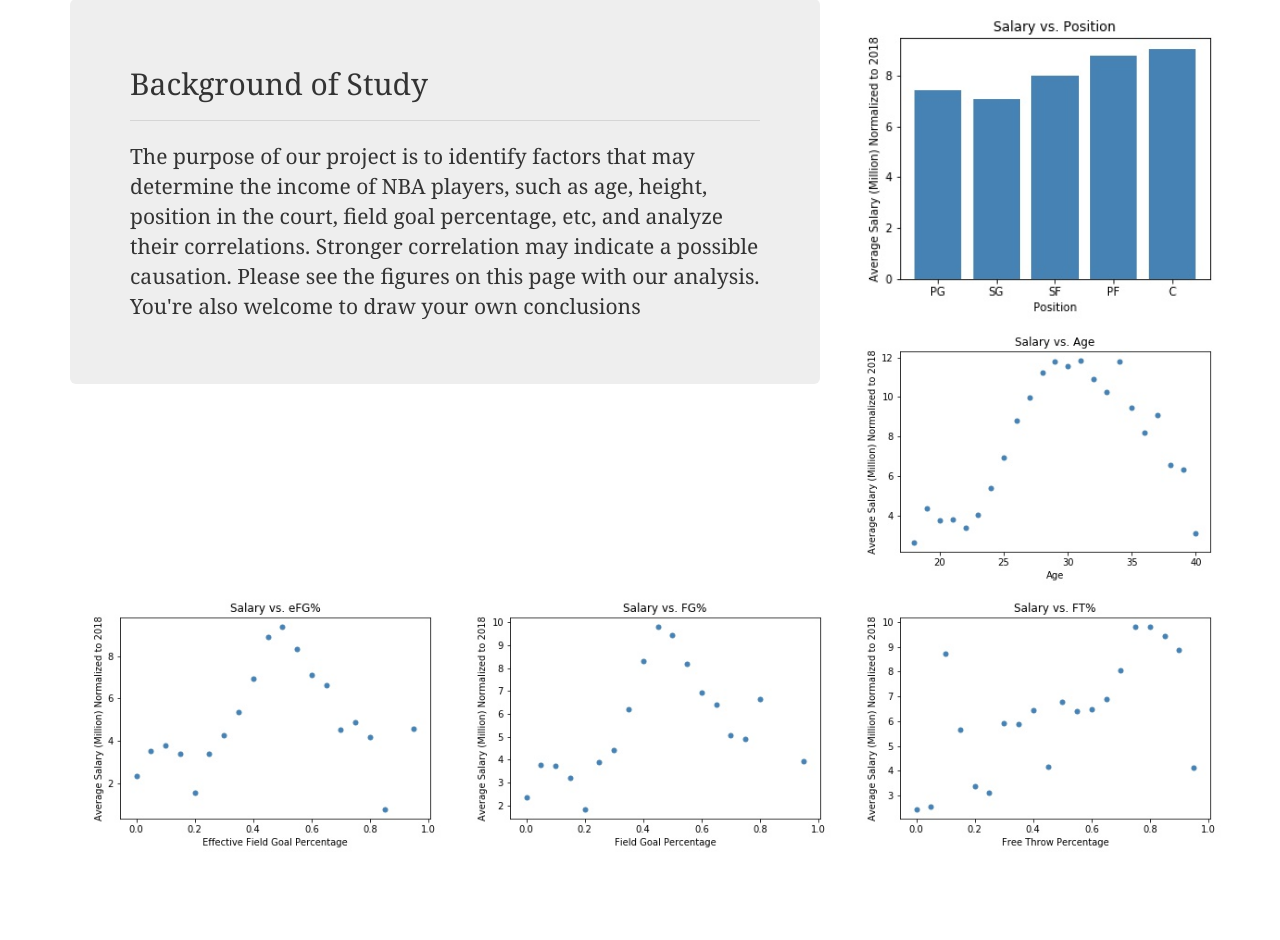
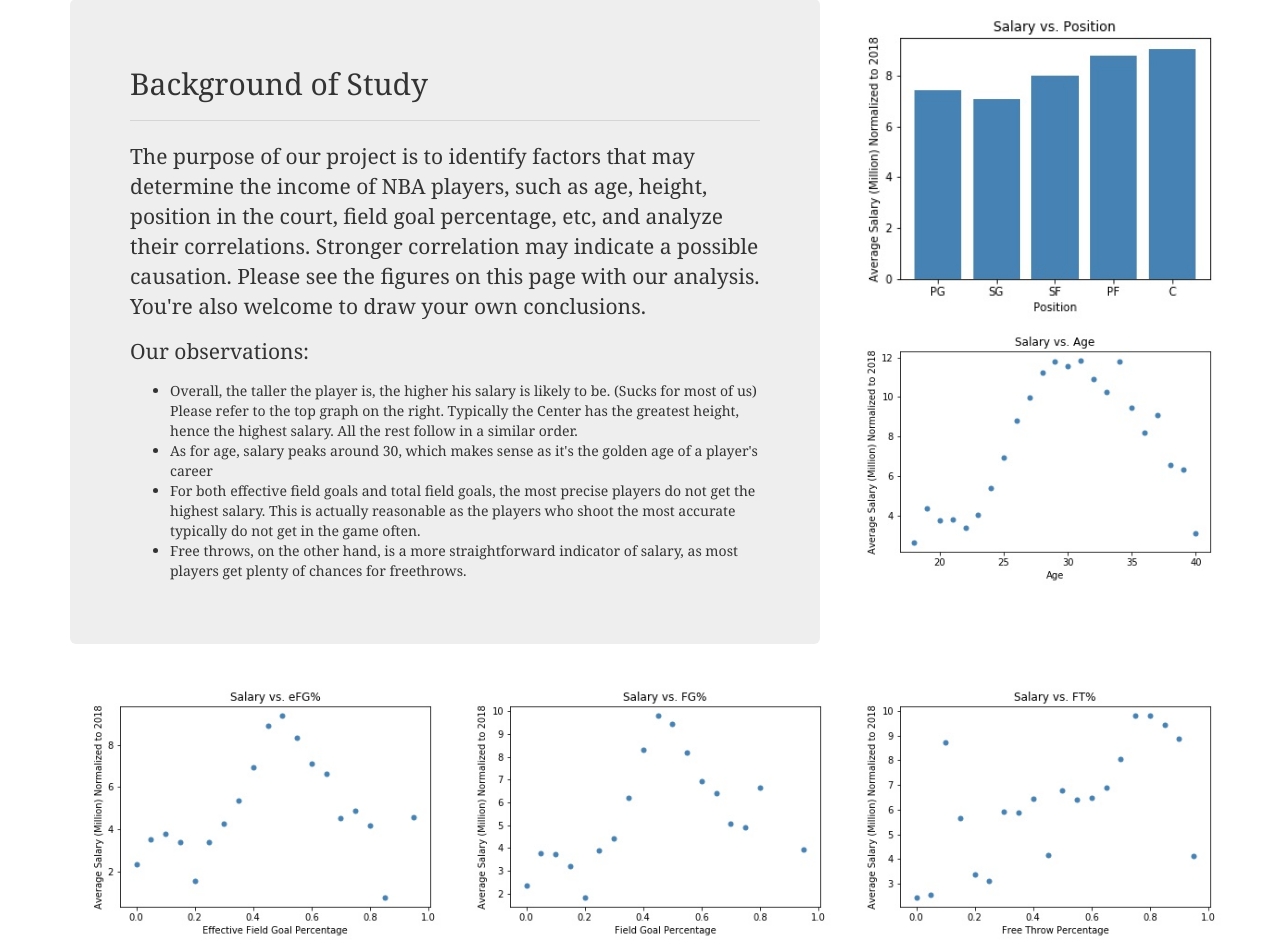
Before and after one commit to ziangzhang10/nba-players-pay-study, a Flask app: page / in a window 1280 px wide. Shown: the part 442-1382 px from the top of the page. Before the commit the page ends 1290 px from the top, so only its background shows below. Run offline with Flask 2, Linux system fonts and the light colour scheme; some libraries are stand-ins or nearby versions.

Commit message:
FINALIZED FOR REAL

```diff
--- a/templates/index.html
+++ b/templates/index.html
@@ -45,7 +45,24 @@
               NBA players, such as age, height, position in the court, field goal percentage, etc,
               and analyze their correlations. Stronger correlation may indicate a possible causation.
               Please see the figures on this page with our analysis.
-              You're also welcome to draw your own conclusions
+              You're also welcome to draw your own conclusions.
+            </p>
+            <p>
+              Our observations:
+              <ul>
+                <li>Overall, the taller the player is, the higher his salary is likely to be. (Sucks for most of us)
+                  Please refer to the top graph on the right. Typically the Center has the greatest height, hence the
+                  highest salary. All the rest follow in a similar order.
+                </li>
+                <li>As for age, salary peaks around 30, which makes sense as it's the golden age of a player's career</li>
+                <li>For both effective field goals and total field goals, the most precise players do not get the highest
+                  salary. This is actually reasonable as the players who shoot the most accurate typically do not get
+                  in the game often.
+                </li>
+                <li>Free throws, on the other hand, is a more straightforward indicator of salary, as most players get plenty
+                  of chances for freethrows.
+                </li>
+              </ul>
             </p>
         </div>
       </div><!-- end col -->
```
